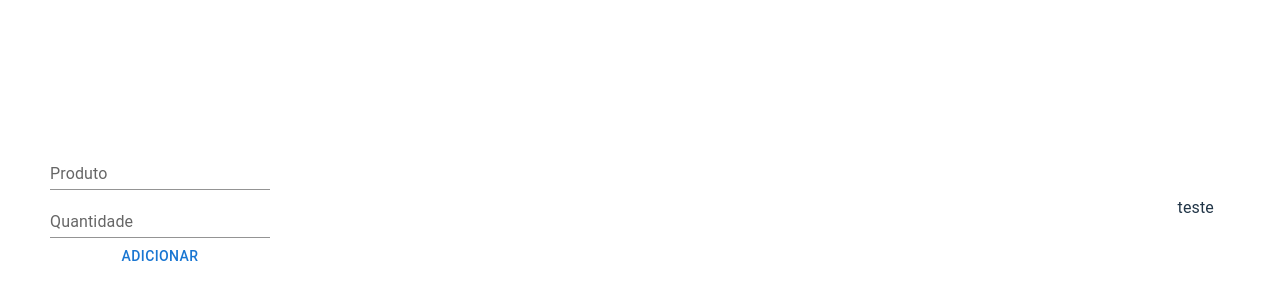
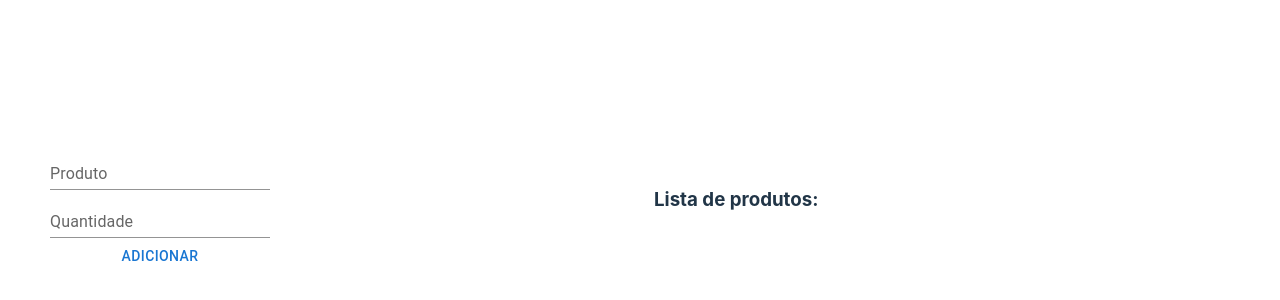
Before and after one commit to lucasborba111/market-todo-list, a React (Vite) app: page / in a window 1280 px wide. Shown: the part 192-492 px from the top of the page. Built offline with nearby package versions, Linux system fonts and the light colour scheme.

Commit message:
Lista de itens

```diff
--- a/src/components/TodoList.jsx
+++ b/src/components/TodoList.jsx
@@ -1,24 +1,42 @@
 import * as React from 'react';
-import { List, ListItem, ListItemText } from "@mui/material";
+import { Grid, List, ListItem, ListItemText, IconButton, Checkbox } from "@mui/material";
+import DeleteIcon from '@mui/icons-material/Delete';
+import styled from '@emotion/styled';
 
-export function TodoList ({ items }) {
-    function generate(element) {
-        return [items].map((value)=> (
-            React.cloneElement(element, {
-                key: value
-            }
-        )));
-    }
+export function TodoList ({ items, removeItem, checkHandler }) {
+    const Item = styled(ListItem)({
+        backgroundColor: '#fff',
+        "&:hover": {
+            backgroundColor: '#eeeeee',
+            borderBottom: 'solid 2px #dedede',
+            transition: 'background 0.3s'
+        }
+    });
 
     return (
-        <List>
-            {
-                generate (
-                    <ListItem>
-                        <ListItemText primary={'teste'} />
-                    </ListItem>
-                )
-            }
-        </List>
+        <Grid sx={{ flex: 0.6, display:'flex', flexDirection: 'column', height: '100%' }}>
+            <h3>Lista de produtos:</h3>
+            <List component="nav" aria-label="main mailbox folders">
+                {
+                    items.map((record, index)=> {
+                        return (
+                            <Item key={index} secondaryAction={
+                                <Grid>
+                                    <Checkbox value={record.checked} checked={record.checked} onChange={() => checkHandler(index)}/>
+                                    <IconButton edge="end" aria-label="delete" onClick={() => removeItem(index)}>
+                                        <DeleteIcon />
+                                    </IconButton>
+                                </Grid>
+                              }>
+                                <ListItemText
+                                    primary={record.productName}
+                                    secondary={`Quantidade: ${record.quantity || 0}`}
+                                />
+                            </Item>
+                        )
+                    })
+                }
+            </List>
+        </Grid>
     )
 }
```
